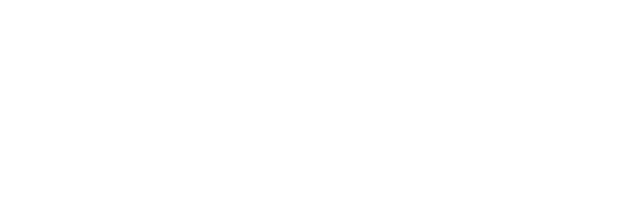
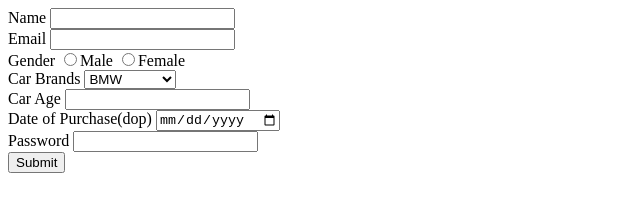
Before and after one commit to acciojob/car-insurance-form-JyotiradeetiBagal, a website: page main.html in a window 1280 px wide. Shown: the whole page, without its empty margins (0-640 px from the left). Drawn offline with Linux system fonts and the light colour scheme.

Commit message:
created a submission

```diff
--- a/main.html
+++ b/main.html
@@ -8,6 +8,38 @@
 
 <body>
 	<!-- the entire body must be written by student -->
+	<form method="post">
+		<label for="name">Name</label>
+		<input type="Text" id="name" required>
+		<br>
+		<label for="email">Email</label>
+		<input type="Email" id="email" required>
+		<br>
+		<label>Gender</label>
+		<input type="Radio" name="gender" value="male" required>Male
+		<input type="Radio" name="gender" value="female" required>Female
+		<br>
+		<label for="cars">Car Brands </label>
+		<select name="cars" id="cars" >
+			<option value="BMW">BMW</option>
+			<option value="Hyundai">Hyundai</option>
+			<option value="Honda">Honda</option>
+			<option value="Tata Motors">Tata Motors</option>
+			<option value="Mahindra">Mahindra</option>
+		</select>
+		<br>
+		<label for="carage">Car Age</label>
+		<input type="Number" id="carage" required>
+		<br>
+		<label for="dop">Date of Purchase(dop)</label>
+		<input type="Date" id="dop" required>
+		<br>
+		<label for="password">Password</label>
+		<input type="Password" id="password" required>
+		<br>
+		<button type="submit" value="Submit">Submit</button>
+
+	</form>
     <script type="text/javascript" src="./script.js">
 </script>
 
```
